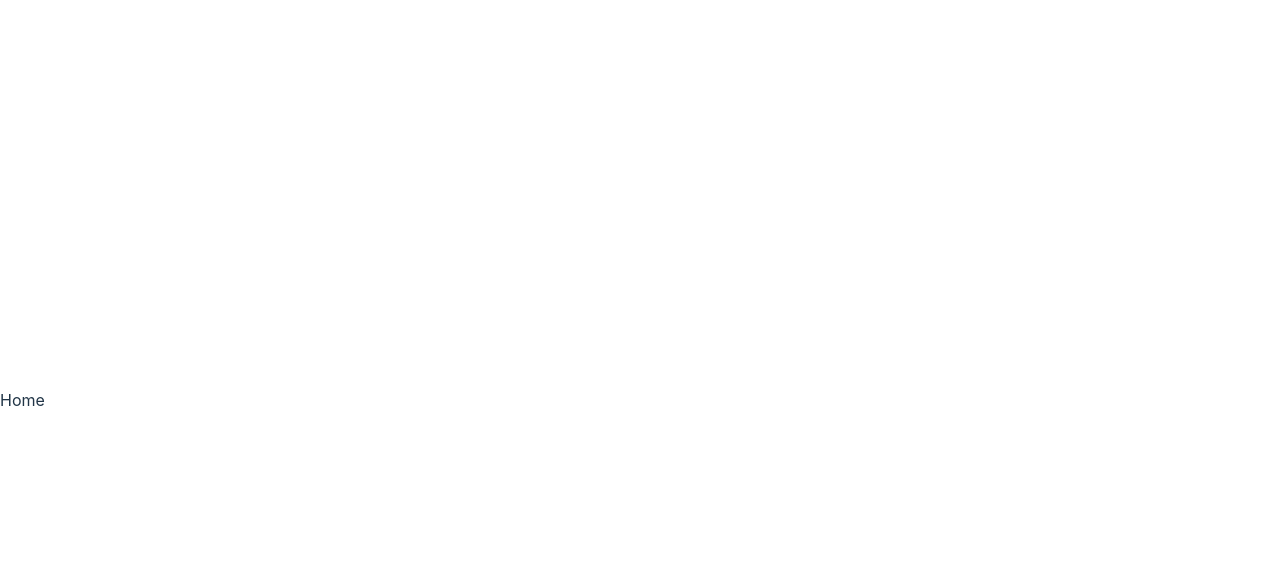
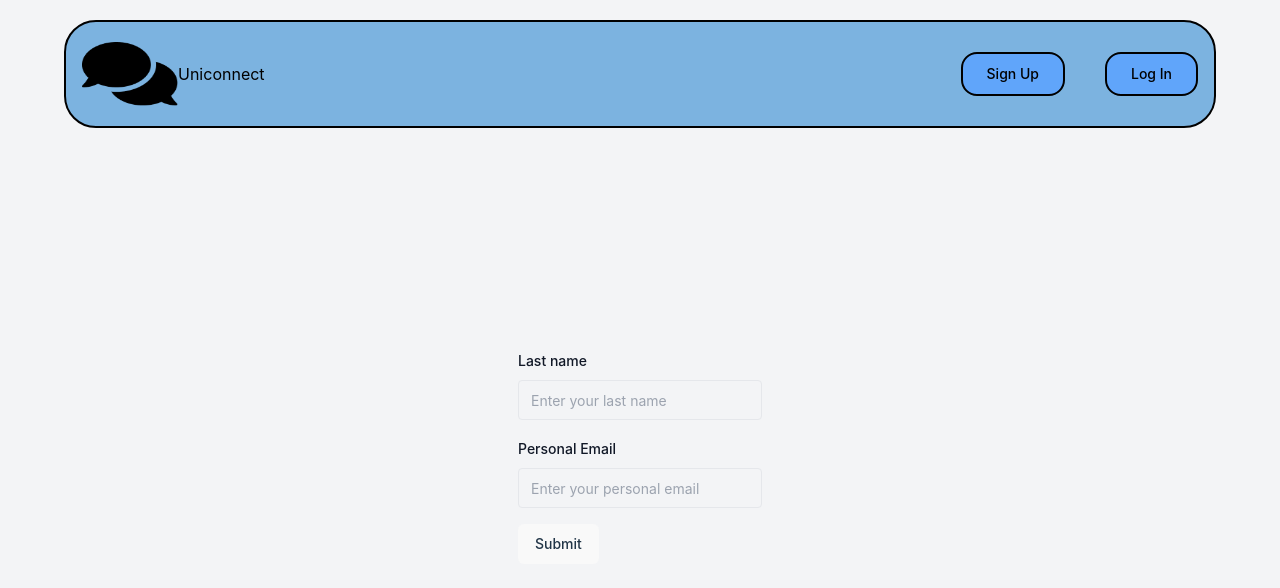
Before and after one commit to dimsonMba/CSCI_4560, a React (Vite) app in the folder CS/UniConnect/: page /register_page in a window 1280 px wide. Shown: the top 588 px of the page. Built offline with nearby package versions, Linux system fonts and the light colour scheme; a web font is replaced by a local one.

Commit message:
Add some extra functionality

```diff
--- a/CS/UniConnect/src/components/Auth/AuthForm.jsx
+++ b/CS/UniConnect/src/components/Auth/AuthForm.jsx
@@ -6,6 +6,7 @@ import RegisterForm from './RegisterForm';
 import { Button } from '../ui/button';
 import { Loader2 } from 'lucide-react';
 import { Form } from '../ui/form';
+import { Link } from 'react-router-dom';
 
 // Define schema dynamically
 const RegisterSchema = (type) => {
@@ -25,13 +26,6 @@ const RegisterSchema = (type) => {
       "username": z.string().min(3, { message: 'Enter your MTSU username' }),
       "password": z.string().min(6, { message: 'Password must be at least 6 characters' }),
     });
-  } else if (type === 'register') {
-    return z.object({
-      ...baseSchema,
-      "Graduation Year": z.string().length(4, { message: 'Enter a valid 4-digit year' }),
-      "Major": z.string().min(3, { message: 'Choose your major' }),
-      "Password": z.string().min(6, { message: 'Password must be at least 6 characters' }),
-    });
   } else {
     throw new Error(`Unknown form type: ${type}`);
   }
@@ -41,7 +35,6 @@ const RegisterSchema = (type) => {
 const formSchemas = {
   'sign-up': RegisterSchema('sign-up'),
   'sign-in': RegisterSchema('sign-in'),
-  'register': RegisterSchema('register'),
 };
 
 // Function to generate default values based on the schema
@@ -80,7 +73,7 @@ const AuthForm = ({ type }) => {
     try {
       // Simulate a successful submission
       setUser(data);
-      console.log(data)
+      console.log(data);
     } catch (err) {
       setError(err.message || 'Submission failed. Please try again.');
     } finally {
@@ -89,18 +82,34 @@ const AuthForm = ({ type }) => {
   };
 
   return (
-    <section className="max-w-md mx-auto p-6 bg-white rounded-lg shadow-md">
+    <section className="max-w-md mx-auto p-6 bg-white rounded-lg shadow-md justify-items-center">
       <h1 className="text-2xl font-semibold text-gray-900">
         {user ? 'Link Account' : type === 'sign-in' ? 'Sign In' : 'Sign Up'}
       </h1>
       <p className="text-gray-600">{user ? 'Link your account to get started' : 'Please enter your details'}</p>
 
-      {user ? (
-        <div className="mt-4">{/* Account linking UI can go here */}</div>
-      ) : (
-        <Form {...form}>
+      {type === "sign-in" ? (
+        <div className="mt-4">
+          <Form {...form}>
           <form onSubmit={form.handleSubmit(onSubmit)} className="space-y-2 w-[20rem]">
-            <RegisterForm control={form.control} type={type} />
+            {/* Render fields dynamically based on the schema */}
+            <RegisterForm
+              register={form.register}
+              name="Username"
+              placeholder="Enter your MTSU Username"
+            />
+            {form.formState.errors["username"] && (
+              <p className="text-red-500">{form.formState.errors["username"].message}</p>
+            )}
+
+            <RegisterForm
+              register={form.register}
+              name="Password"
+              placeholder="Enter your password"
+            />
+            {form.formState.errors["password"] && (
+              <p className="text-red-500">{form.formState.errors["password"].message}</p>
+            )}
 
             <Button
               type="submit"
@@ -109,20 +118,66 @@ const AuthForm = ({ type }) => {
             >
               {isLoading ? <Loader2 size={20} className="animate-spin" /> : type === 'sign-in' ? 'Sign In' : 'Sign Up'}
             </Button>
+          </form>
+        </Form>
+        </div>
+      ) : (
+        <Form {...form}>
+          <form onSubmit={form.handleSubmit(onSubmit)} className="space-y-2 w-[20rem]">
+            {/* Render fields dynamically based on the schema */}
+            <div>
+              <RegisterForm
+              register={form.register}
+              name="First name"
+              placeholder="Enter your First name"
+              />
 
-            <div className='text-black text-1xl items-center overline'>
-              {type === 'sign-in' ?
-                (<div>
-                  <h1>Hello World</h1>
-                </div>
-              ) : (
-                <div>
-                  <h1>Food</h1>
-                </div>)}
+                <RegisterForm
+                register={form.register}
+                name="Last name"
+                placeholder="Enter your Last name"
+              />
+
             </div>
+
+
+            <RegisterForm
+              register={form.register}
+              name="Personal Email"
+              placeholder="Enter your personal email"
+            />
+            {form.formState.errors["Personal Email"] && (
+              <p className="text-red-500">{form.formState.errors["Personal Email"].message}</p>
+            )}
+
+            <Button
+              type="submit"
+              className="w-full p-2 rounded bg-blue-500 text-white text-2xl text-black"
+              disabled={isLoading}
+            >
+              {isLoading ? <Loader2 size={20} className="animate-spin" /> : type === 'sign-in' ? 'Sign In' : 'Sign Up'}
+            </Button>
           </form>
         </Form>
       )}
+
+      <div className='text-black flex'>
+        {type === 'sign-in' ? (
+          <div className='flex flex-1'>
+            <h1 className='text-sm mt-[1rem] flex-1 w-[17.5rem]'>Don't have an account? </h1>
+            <a className='flex-1 mt-[1rem]'>
+              <Link to="/sign_up">Sign up</Link>
+            </a>
+          </div>
+        ) : (
+          <div className='flex'>
+            <h1 className='text-sm mt-[1rem] flex-1 w-[25rem]'>Do you already have an account?</h1>
+            <a className='flex-1 mt-[1rem]'>
+              <Link to="/log_in">Log in</Link>
+            </a>
+          </div>
+        )}
+      </div>
 
       {error && <p className="text-red-500 mt-2">{error}</p>}
     </section>
--- /dev/null
+++ b/CS/UniConnect/src/components/Auth/AuthRegister.jsx
@@ -0,0 +1,100 @@
+import React, { useState } from 'react';
+import { useForm } from 'react-hook-form';
+import { zodResolver } from '@hookform/resolvers/zod';
+import { z } from 'zod';
+import { Button } from '../ui/button';
+import { Loader2 } from 'lucide-react';
+import { Form } from '../ui/form';
+import RegisterForm from './RegisterForm';
+
+// Define the schema generator function
+const RegisterSchema = (type) => {
+  if (type === 'register') {
+    return z.object({
+      "First name": z.string().min(3, { message: 'First name must be at least 3 characters' }),
+      "Last name": z.string().min(3, { message: 'Last name must be at least 3 characters' }),
+      "Personal Email": z.string().email({ message: 'Invalid email format' }),
+      "MTSU Email": z.string().email({ message: 'Invalid email format' }),
+      "MTSU Number": z.string().min(6, { message: 'M Number must be at least 6 characters' }),
+      "Phone Number": z.string().min(10, { message: 'Phone number must be at least 10 digits' }),
+      "Graduation Year": z.string().length(4, { message: 'Enter a valid 4-digit year' }),
+      "Major": z.string().min(3, { message: 'Choose your major' }),
+      "Password": z.string().min(6, { message: 'Password must be at least 6 characters' }),
+    });
+  } else {
+    throw new Error(`Unknown form type: ${type}`);
+  }
+};
+
+// Define form schemas object
+const formSchemas = {
+  'register': RegisterSchema('register'),
+};
+
+// AuthForm component
+const AuthRegister = () => {
+  const [user, setUser] = useState(null);
+  const [isLoading, setIsLoading] = useState(false);
+  const [error, setError] = useState(null);
+
+  // Initialize the form
+  const form = useForm({
+    resolver: zodResolver(formSchemas['register']),
+    defaultValues: {
+      "Last name": '',
+      "Personal Email": '',
+    },
+  });
+
+  // Handle form submission
+  const onSubmit = async (data) => {
+    setIsLoading(true);
+    setError(null);
+    try {
+      // Simulate a successful submission
+      setUser(data);
+      console.log(data);
+    } catch (err) {
+      setError(err.message || 'Submission failed. Please try again.');
+    } finally {
+      setIsLoading(false);
+    }
+  };
+
+  return (
+    <Form {...form}>
+      <form onSubmit={form.handleSubmit(onSubmit)} className="space-y-4">
+        {/* Render the "Last name" field */}
+        <RegisterForm
+          register={form.register}
+          name="Last name"
+          placeholder="Enter your last name"
+        />
+        {form.formState.errors["Last name"] && (
+          <p className="text-red-500">{form.formState.errors["Last name"].message}</p>
+        )}
+
+        {/* Render the "Personal Email" field */}
+        <RegisterForm
+          register={form.register}
+          name="Personal Email"
+          placeholder="Enter your personal email"
+        />
+        {form.formState.errors["Personal Email"] && (
+          <p className="text-red-500">{form.formState.errors["Personal Email"].message}</p>
+        )}
+
+        {/* Submit button */}
+        <Button type="submit" disabled={isLoading}>
+          {isLoading ? <Loader2 className="mr-2 h-4 w-4 animate-spin" /> : null}
+          Submit
+        </Button>
+
+        {/* Display error message */}
+        {error && <p className="text-red-500">{error}</p>}
+      </form>
+    </Form>
+  );
+};
+
+export default AuthRegister;
--- a/CS/UniConnect/src/components/Auth/RegisterForm.jsx
+++ b/CS/UniConnect/src/components/Auth/RegisterForm.jsx
@@ -3,37 +3,38 @@ import PropTypes from "prop-types";
 import { FormField, FormItem, FormLabel, FormControl, FormMessage } from "@/components/ui/form";
 import { Input } from "../ui/input";
 
-const RegisterForm = ({ control }) => {
+const RegisterForm = ({ register, name, placeholder }) => {
   return (
-    <>
-      {Object.keys(control._defaultValues).map((fieldName) => (
     <FormField
-          key={fieldName}
-          control={control}
-          name={fieldName}
+      name={name}
       render={({ field }) => (
         <FormItem className="space-y-2">
-              <FormLabel className="text-gray-900 font-medium">{fieldName}</FormLabel>
+          <FormLabel className="text-gray-900 font-medium">{name}</FormLabel>
           <FormControl>
             <Input
-                  placeholder={`Enter ${fieldName}`}
+              placeholder={placeholder}
               className="w-full p-3 border rounded text-black"
-                  type={fieldName === "password" ? "password" : fieldName === "email" ? "email" : "text"}
-                  {...field}
+              type={
+                name.toLowerCase().includes("password")
+                  ? "password"
+                  : name.toLowerCase().includes("email")
+                  ? "email"
+                  : "text"
+              }
+              {...register(name)}
             />
           </FormControl>
           <FormMessage className="text-red-500" />
         </FormItem>
       )}
     />
-      ))}
-    </>
   );
 };
 
 RegisterForm.propTypes = {
-  control: PropTypes.object.isRequired,
-  type: PropTypes.oneOf(["sign-up", "sign-in"]).isRequired,
+  register: PropTypes.func.isRequired, // The form.register method
+  name: PropTypes.string.isRequired, // The name of the field
+  placeholder: PropTypes.string.isRequired, // The placeholder text
 };
 
 export default RegisterForm;
--- a/CS/UniConnect/src/pages/RegisterPage.jsx
+++ b/CS/UniConnect/src/pages/RegisterPage.jsx
@@ -1,11 +1,48 @@
+import AuthRegister from '@/components/Auth/AuthRegister'
 import React from 'react'
+import { Button } from '@/components/ui/button';
+import { Link } from 'react-router-dom';
 
 const RegisterPage = () => {
   return (
-    <div>
-      Home
-    </div>
-  )
+  <>
+    <div className="grid w-screen h-screen grid-cols">
+
+            <div className="flex flex-col bg-gray-100 items-center">
+              <section className="flex border-2 border-black px-4 py-5 rounded-[2rem] w-[90%] mx-auto mt-5 bg-[#7CB3E0] justify-between">
+              <div className='flex items-center'>
+                <Link to="/">
+                  <img className="w-[6rem] h-[4rem]" src="/chat_icon.jpg" alt="Home" />
+                </Link>
+                <div>
+                  <span className='text-black text-[1rem]'>Uniconnect</span>
+                </div>
+              </div>
+
+
+              <div className='flex items-center gap-10'>
+                <Button className="bg-blue-400 text-black border-2 border-black px-6 py-5 rounded-[1rem] hover:bg-blue-100 cursor-pointer">Sign Up</Button>
+
+
+                <Button className="bg-blue-400 text-black border-2 border-black px-6 py-5 rounded-[1rem] hover:bg-blue-100 cursor-pointer">Log In</Button>
+              </div>
+
+
+              </section>
+              <section>
+                <div className="mt-[150px] items-center ml-[70px] mr-[70px] inline-block p-[70px]">
+                  <AuthRegister/>
+                </div>
+              </section>
+                <div className="mt-[150px] items-center ml-[70px] mr-[70px] inline-block p-[70px]">
+
+
+                </div>
+
+            </div>
+          </div>
+  </>
+);
 }
 
 export default RegisterPage
```
Lines whose indentation alone changed are shown as unchanged.
